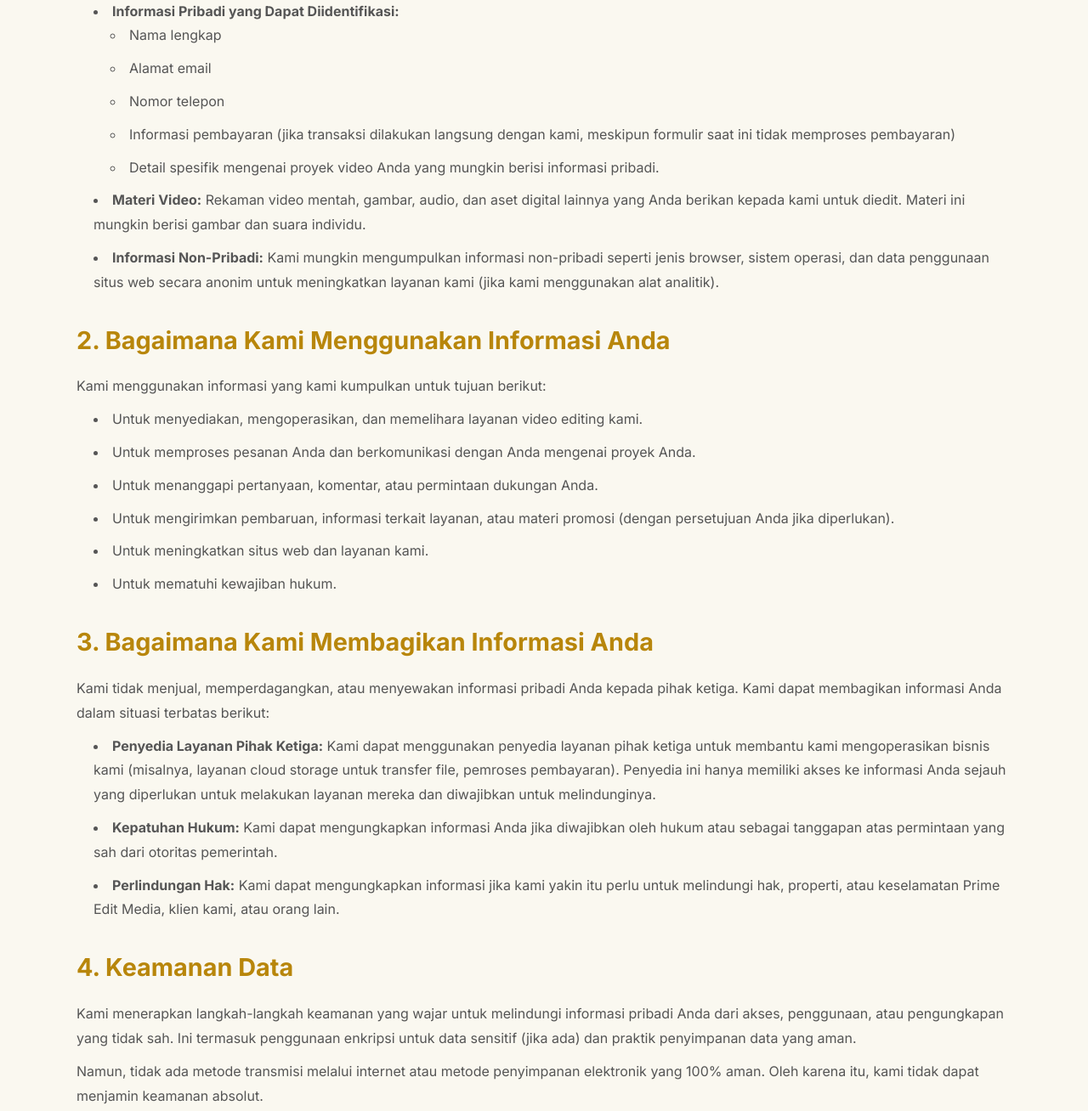
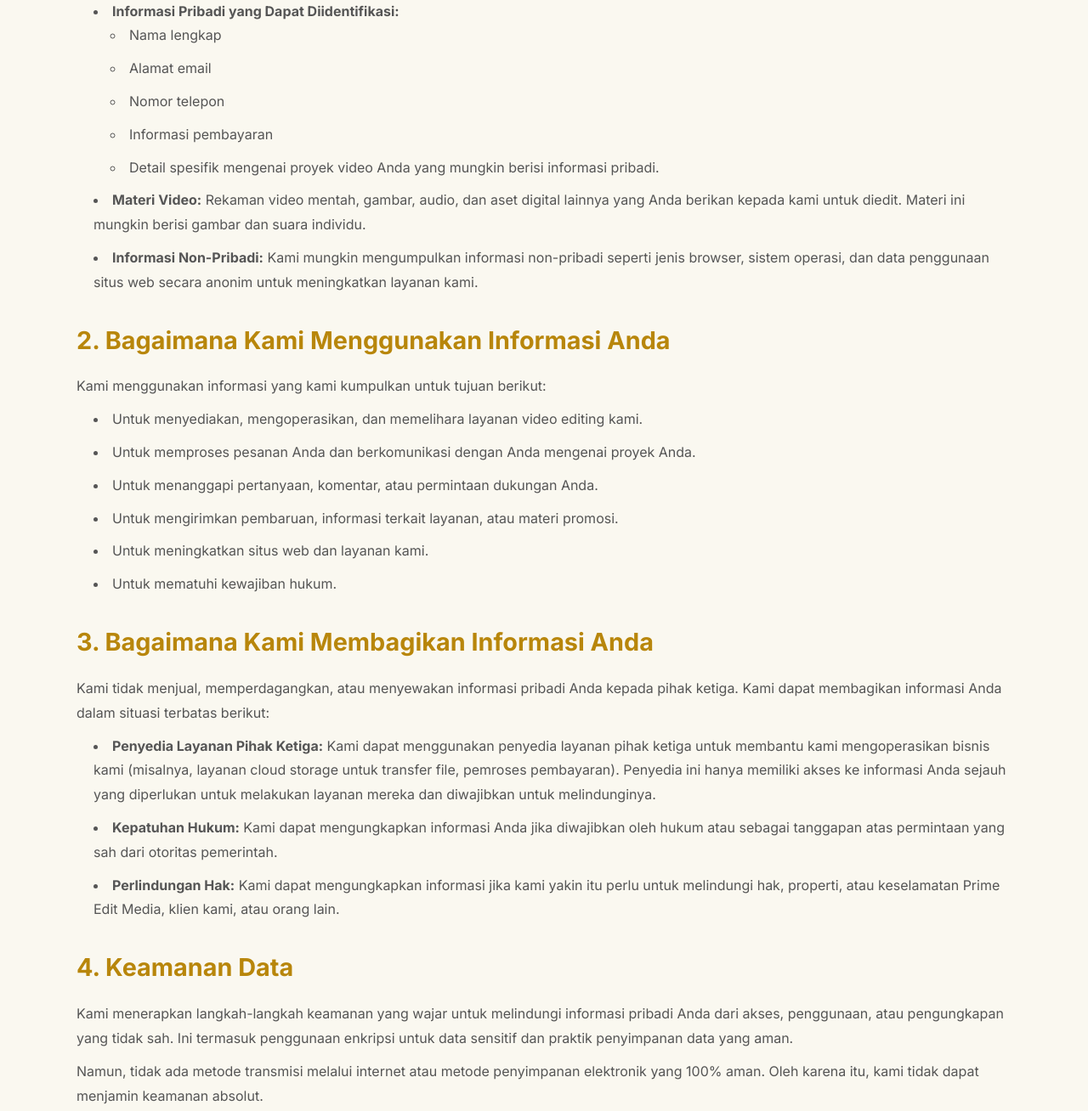
Before and after one commit to Razor628x/test, a plain HTML site: page kebijakan-privasi.html in a window 1280 px wide. Shown: the part 532-1840 px from the top of the page at 85% size. Drawn offline with Linux system fonts and the light colour scheme.

Commit message:
Add files via upload

```diff
--- a/kebijakan-privasi.html
+++ b/kebijakan-privasi.html
@@ -70,12 +70,12 @@
                         <li>Nama lengkap</li>
                         <li>Alamat email</li>
                         <li>Nomor telepon</li>
-                        <li>Informasi pembayaran (jika transaksi dilakukan langsung dengan kami, meskipun formulir saat ini tidak memproses pembayaran)</li>
+                        <li>Informasi pembayaran</li>
                         <li>Detail spesifik mengenai proyek video Anda yang mungkin berisi informasi pribadi.</li>
                     </ul>
                 </li>
                 <li><strong>Materi Video:</strong> Rekaman video mentah, gambar, audio, dan aset digital lainnya yang Anda berikan kepada kami untuk diedit. Materi ini mungkin berisi gambar dan suara individu.</li>
-                <li><strong>Informasi Non-Pribadi:</strong> Kami mungkin mengumpulkan informasi non-pribadi seperti jenis browser, sistem operasi, dan data penggunaan situs web secara anonim untuk meningkatkan layanan kami (jika kami menggunakan alat analitik).</li>
+                <li><strong>Informasi Non-Pribadi:</strong> Kami mungkin mengumpulkan informasi non-pribadi seperti jenis browser, sistem operasi, dan data penggunaan situs web secara anonim untuk meningkatkan layanan kami.</li>
             </ul>
 
             <h2>2. Bagaimana Kami Menggunakan Informasi Anda</h2>
@@ -84,7 +84,7 @@
                 <li>Untuk menyediakan, mengoperasikan, dan memelihara layanan video editing kami.</li>
                 <li>Untuk memproses pesanan Anda dan berkomunikasi dengan Anda mengenai proyek Anda.</li>
                 <li>Untuk menanggapi pertanyaan, komentar, atau permintaan dukungan Anda.</li>
-                <li>Untuk mengirimkan pembaruan, informasi terkait layanan, atau materi promosi (dengan persetujuan Anda jika diperlukan).</li>
+                <li>Untuk mengirimkan pembaruan, informasi terkait layanan, atau materi promosi.</li>
                 <li>Untuk meningkatkan situs web dan layanan kami.</li>
                 <li>Untuk mematuhi kewajiban hukum.</li>
             </ul>
@@ -98,7 +98,7 @@
             </ul>
 
             <h2>4. Keamanan Data</h2>
-            <p>Kami menerapkan langkah-langkah keamanan yang wajar untuk melindungi informasi pribadi Anda dari akses, penggunaan, atau pengungkapan yang tidak sah. Ini termasuk penggunaan enkripsi untuk data sensitif (jika ada) dan praktik penyimpanan data yang aman.</p>
+            <p>Kami menerapkan langkah-langkah keamanan yang wajar untuk melindungi informasi pribadi Anda dari akses, penggunaan, atau pengungkapan yang tidak sah. Ini termasuk penggunaan enkripsi untuk data sensitif dan praktik penyimpanan data yang aman.</p>
             <p>Namun, tidak ada metode transmisi melalui internet atau metode penyimpanan elektronik yang 100% aman. Oleh karena itu, kami tidak dapat menjamin keamanan absolut.</p>
 
             <h2>5. Penyimpanan Data dan Materi Video</h2>
```
